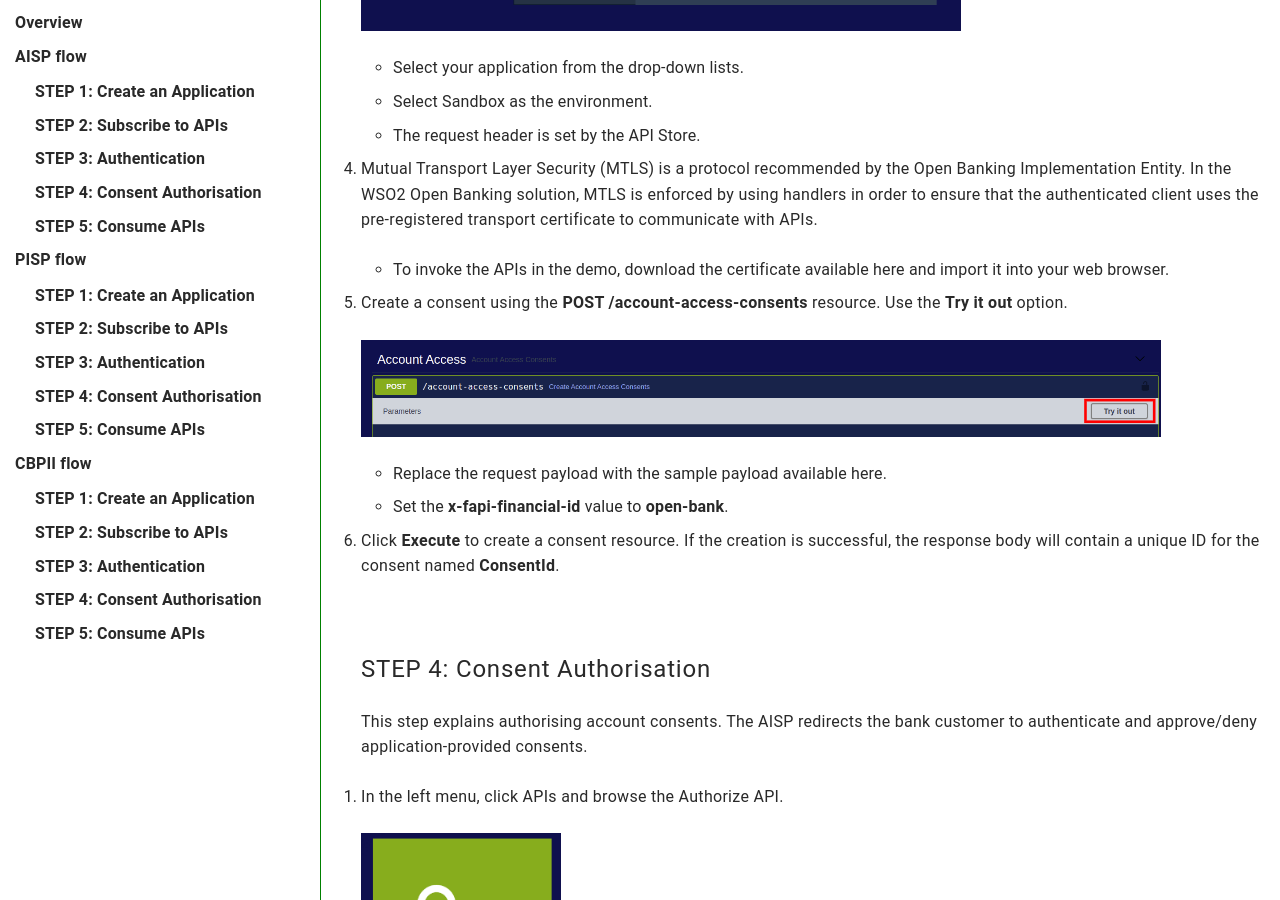
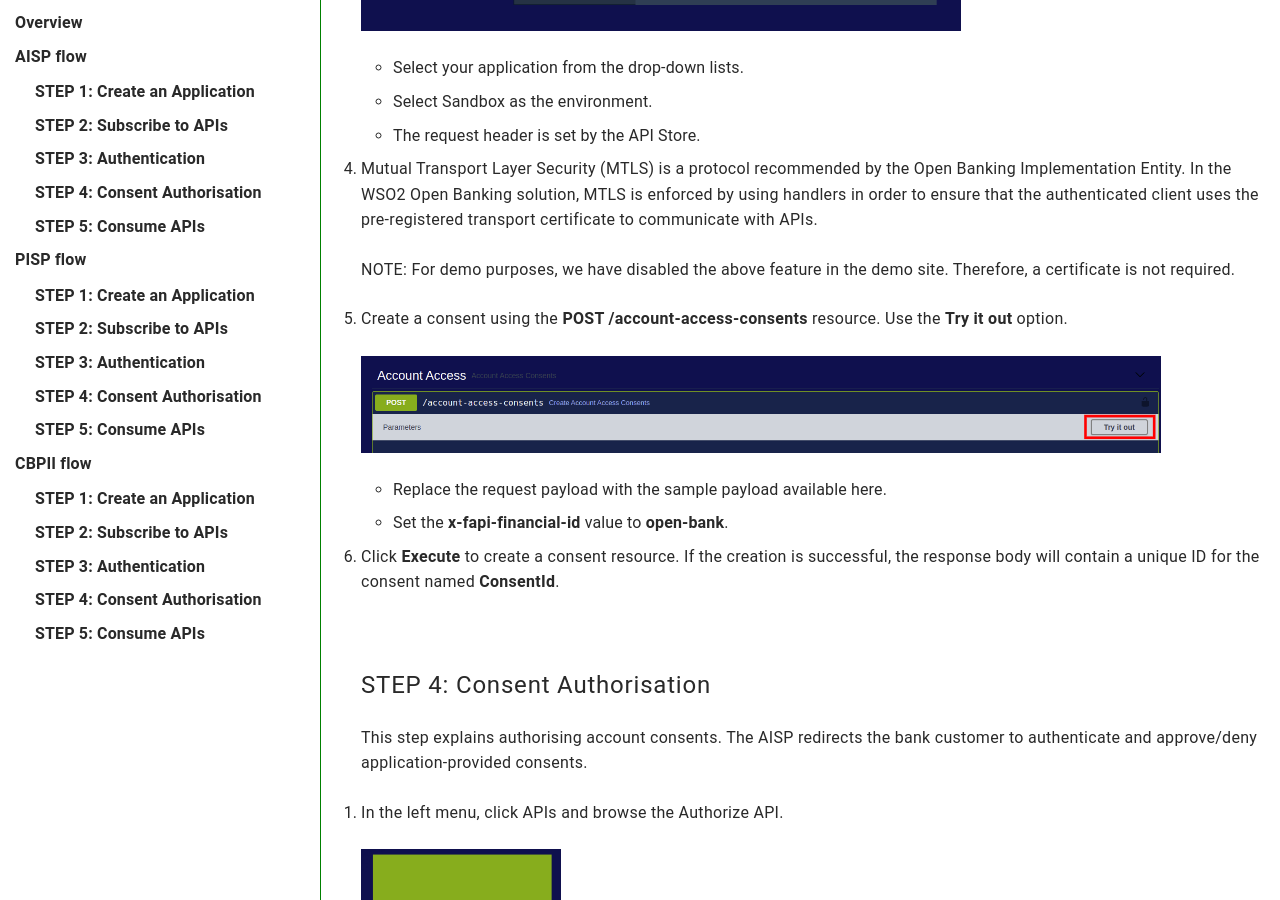
Before and after one commit to wso2/demo-open-banking.github.io, a Jekyll site: the page built from sandbox-guide-uk.md, in a window 1280 px wide and 900 px high, scrolled down 6930 px. Built offline with Jekyll 4.4.1, drawn with Linux system fonts in a browser that asks for light colours; some of the changed text lies outside the part shown.

Commit message:
Remove transport certificate

```diff
--- a/sandbox-guide-uk.md
+++ b/sandbox-guide-uk.md
@@ -204,7 +204,7 @@ NOTE: Follow the above steps to regenerate the access token.
 
 4. Mutual Transport Layer Security (MTLS) is a protocol recommended by the Open Banking Implementation Entity. In the WSO2 Open Banking solution, MTLS is enforced by using handlers in order to ensure that the authenticated client uses the pre-registered transport certificate to communicate with APIs.
 
-    - To invoke the APIs in the demo, download the certificate available [here](/attachments/cert.p12) and import it into your web browser.
+    NOTE: For demo purposes, we have disabled the above feature in the demo site. Therefore, a certificate is not required.
 
 5. Create a consent using the **POST /account-access-consents** resource. Use the **Try it out** option.
 
@@ -537,7 +537,7 @@ NOTE: Follow the above steps to regenerate the access token.
 
 6. Mutual Transport Layer Security (MTLS) is a protocol recommended by the Open Banking Implementation Entity. In the WSO2 Open Banking solution, MTLS is enforced by using handlers in order to ensure that the authenticated client uses the pre-registered transport certificate to communicate with APIs.
 
-    - To invoke the APIs in the demo, download the certificate available [here](/attachments/cert.p12) and import it into your web browser.
+      NOTE: For demo purposes, we have disabled the above feature in the demo site. Therefore, a certificate is not required.
 
 7. For example, create a Domestic Payment Consent using the **POST /domestic-payment-consents** resource.
 
@@ -882,7 +882,7 @@ NOTE: Follow the above steps to regenerate the access token.
 
 4. Mutual Transport Layer Security (MTLS) is a protocol recommended by the Open Banking Implementation Entity. In the WSO2 Open Banking solution, MTLS is enforced by using handlers in order to ensure that the authenticated client uses the pre-registered transport certificate to communicate with APIs.
 
-    - To invoke the APIs in the demo, download the certificate available [here](/attachments/cert.p12) and import it into your web browser.
+    NOTE: For demo purposes, we have disabled the above feature in the demo site. Therefore, a certificate is not required.
 
 5. Create a consent using the **POST /funds-confirmation-consents** resource. Use the **Try it out** option.
 
```
